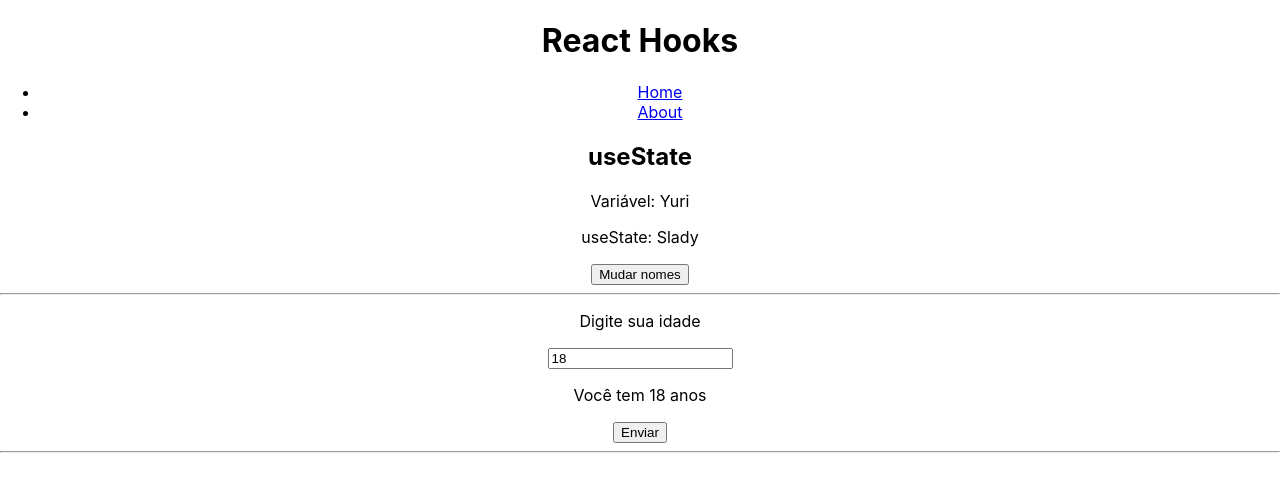
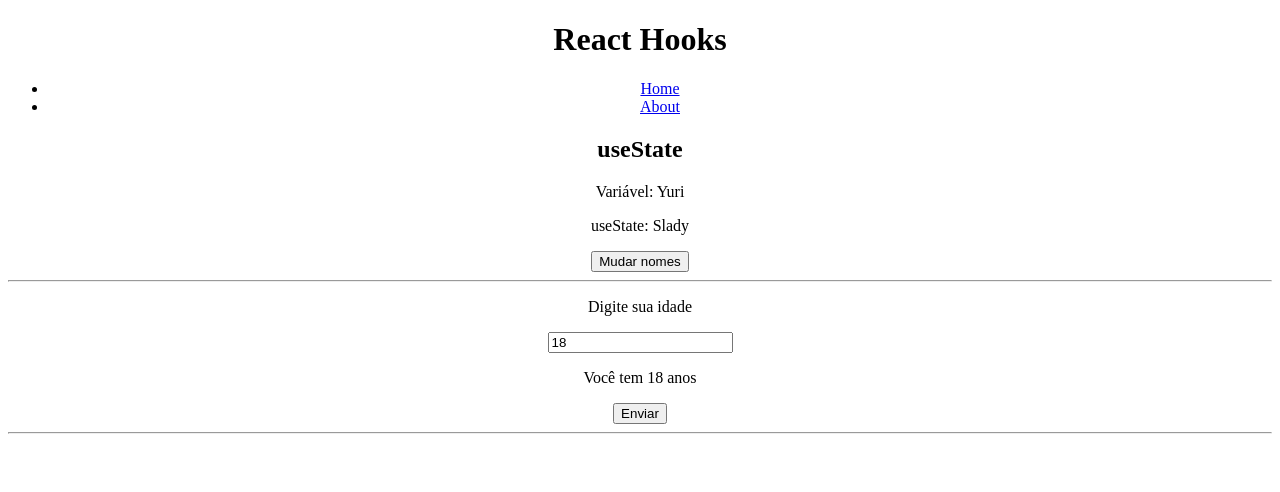
Before and after one commit to YuriCF1/Proj.Study-React-11, a React (Create React App) app in the folder reacthooks/: page / in a window 1280 px wide. Shown: the top 492 px of the page. Built offline with nearby package versions, Linux system fonts and the light colour scheme.

Commit message:
Setting padding

```diff
--- a/reacthooks/src/index.css
+++ b/reacthooks/src/index.css
@@ -1,13 +1,3 @@
 body {
-  margin: 0;
-  font-family: -apple-system, BlinkMacSystemFont, 'Segoe UI', 'Roboto', 'Oxygen',
-    'Ubuntu', 'Cantarell', 'Fira Sans', 'Droid Sans', 'Helvetica Neue',
-    sans-serif;
-  -webkit-font-smoothing: antialiased;
-  -moz-osx-font-smoothing: grayscale;
+  padding-bottom: 1000px;
 }
-
-code {
-  font-family: source-code-pro, Menlo, Monaco, Consolas, 'Courier New',
-    monospace;
-}
```
